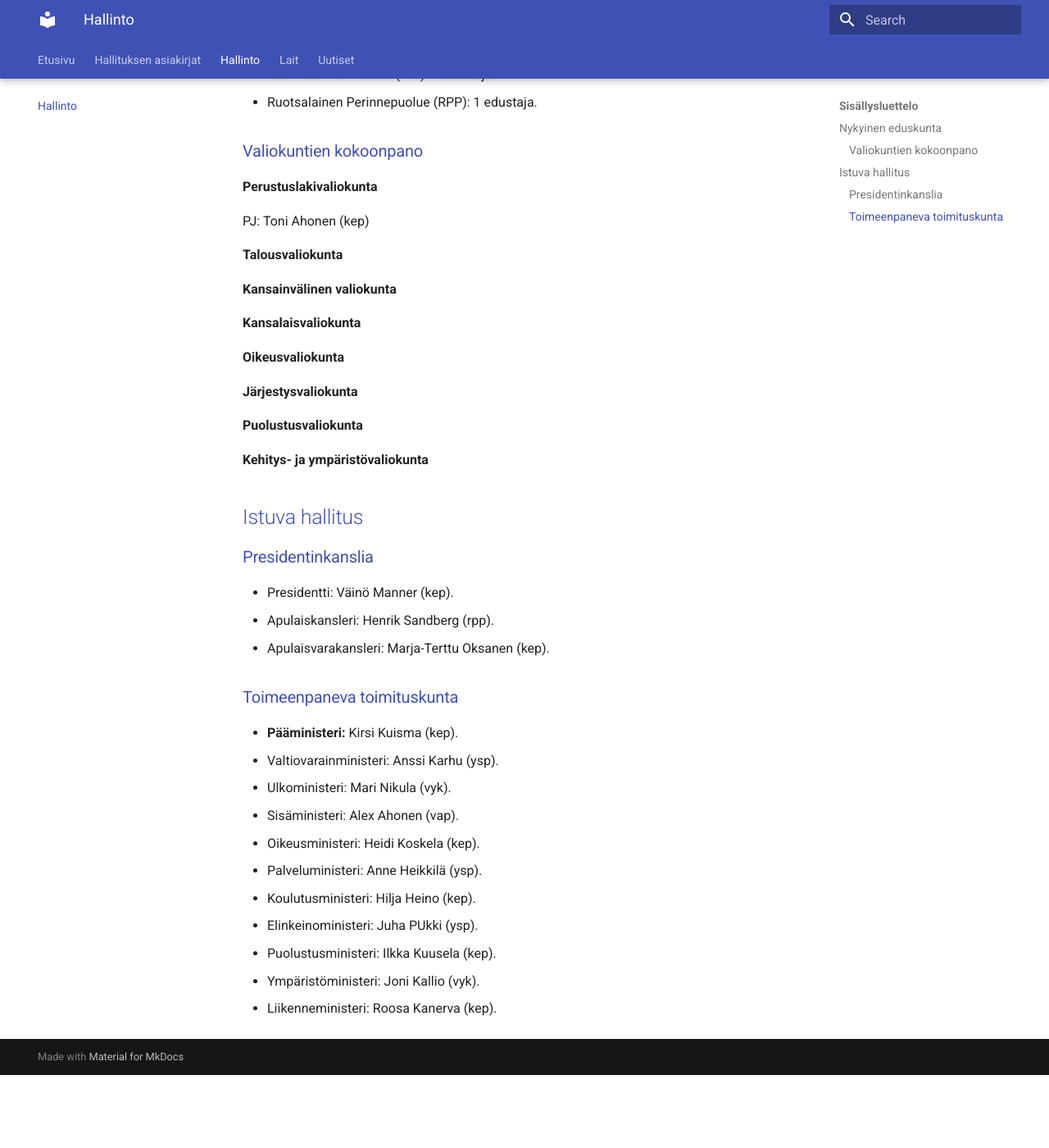
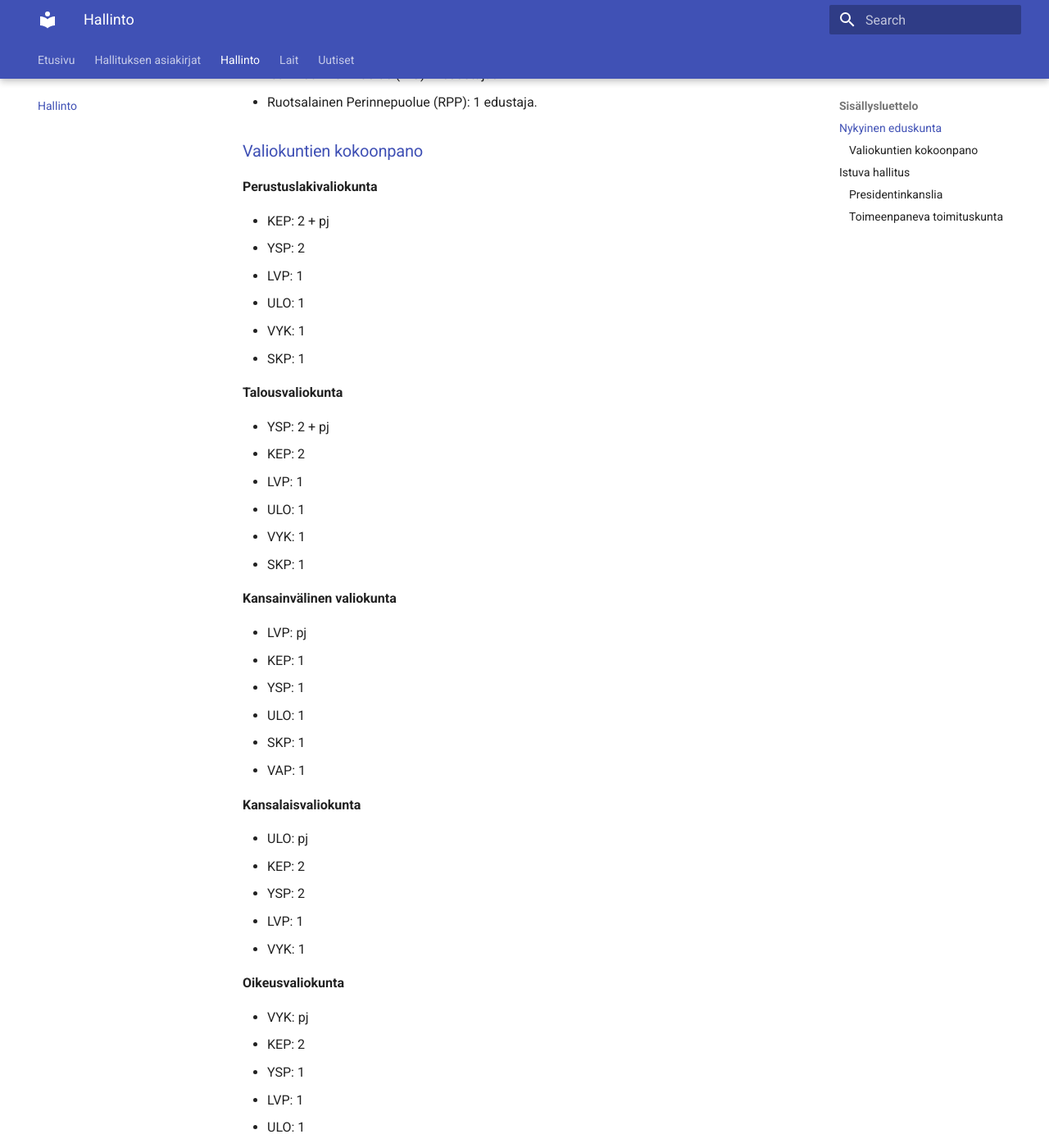
Before and after one commit to NicodemusN/lexwest, an MkDocs documentation site: the page built from docs/hallinto/index.md, in a window 1280 px wide and 1400 px high, scrolled down 727 px. Shown: the whole window at 82% size. Built offline with MkDocs 1.6.1 and Material for MkDocs 9.7.7, drawn with Linux system fonts in a browser that asks for light colours; before the commit the page ends 2038 px from its top, so only the background shows below that; some of the changed text lies outside the part shown.

Commit message:
Hallinto-artikkeli tehty loppuun

```diff
--- a/docs/hallinto/index.md
+++ b/docs/hallinto/index.md
@@ -8,59 +8,112 @@ Keskushallinto koostuu hallituksesta, eduskunnasta ja virastoista. Hallitus koos
 
 Yhteensä 28 edustajaa ja puhemies (kep).
 
-* Kansallinen Edistyspuolue (kep): 11 edustajaa.
-* Yhdistynyt Sosiaalipuolue (ysp): 10 edustajaa.
-* Vihreä Ympäristöliike (VYK): 5 edustajaa.
-* Vapauspuolue (VAP): 3 edustajaa.
+- Kansallinen Edistyspuolue (kep): 11 edustajaa.
+- Yhdistynyt Sosiaalipuolue (ysp): 10 edustajaa.
+- Vihreä Ympäristöliike (VYK): 5 edustajaa.
+- Vapauspuolue (VAP): 3 edustajaa.
 
 **Oppositiopuolueet**
 
 Yhteensä 21 edustajaa.
 
-* Liberaali Vasemmistopuolue (LVP): 8 edustajaa.
-* Uusi Oikea Liitto (ULO): 6 edustajaa.
-* Sosialistinen Kansanpuolue (SKP): 4 edustajaa.
-* Isänmaallinen Puolue (IPU): 2 edustajaa.
-* Ruotsalainen Perinnepuolue (RPP): 1 edustaja.
+- Liberaali Vasemmistopuolue (LVP): 8 edustajaa.
+- Uusi Oikea Liitto (ULO): 6 edustajaa.
+- Sosialistinen Kansanpuolue (SKP): 4 edustajaa.
+- Isänmaallinen Puolue (IPU): 2 edustajaa.
+- Ruotsalainen Perinnepuolue (RPP): 1 edustaja.
 
 ### Valiokuntien kokoonpano
 
 **Perustuslakivaliokunta**
 
-PJ: Toni Ahonen (kep)
+- KEP: 2 + pj
+- YSP: 2
+- LVP: 1
+- ULO: 1
+- VYK: 1
+- SKP: 1
 
 **Talousvaliokunta**
 
+- YSP: 2 + pj
+- KEP: 2
+- LVP: 1
+- ULO: 1
+- VYK: 1
+- SKP: 1
+
 **Kansainvälinen valiokunta**
+
+- LVP: pj
+- KEP: 1
+- YSP: 1
+- ULO: 1
+- SKP: 1
+- VAP: 1
 
 **Kansalaisvaliokunta**
 
+- ULO: pj
+- KEP: 2
+- YSP: 2
+- LVP: 1
+- VYK: 1
+
 **Oikeusvaliokunta**
+
+- VYK: pj
+- KEP: 2
+- YSP: 1
+- LVP: 1
+- ULO: 1
+- SKP: 1
 
 **Järjestysvaliokunta**
 
+- KEP: 1 + pj
+- YSP: 1
+- LVP: 1
+- ULO: 1
+- VAP: 1
+- IPU: 1
+
 **Puolustusvaliokunta**
 
+- YSP: 1 + pj
+- KEP: 1
+- LVP: 1
+- ULO: 1
+- VYK: 1
+- IPU: 1
+
 **Kehitys- ja ympäristövaliokunta**
+
+- LVP: 1 + pj
+- KEP: 1
+- YSP: 1
+- VYK: 1
+- VAP: 1
+- RPP: 1
 
 ## Istuva hallitus
 
 ### Presidentinkanslia
 
-* Presidentti: Väinö Manner (kep).
-* Apulaiskansleri: Henrik Sandberg (rpp).
-* Apulaisvarakansleri: Marja-Terttu Oksanen (kep).
+- Presidentti: Väinö Manner (kep).
+- Apulaiskansleri: Henrik Sandberg (rpp).
+- Apulaisvarakansleri: Marja-Terttu Oksanen (kep).
 
 ### Toimeenpaneva toimituskunta
 
-* **Pääministeri:** Kirsi Kuisma (kep).
-* Valtiovarainministeri: Anssi Karhu (ysp).
-* Ulkoministeri: Mari Nikula (vyk).
-* Sisäministeri: Alex Ahonen (vap).
-* Oikeusministeri: Heidi Koskela (kep).
-* Palveluministeri: Anne Heikkilä (ysp).
-* Koulutusministeri: Hilja Heino (kep).
-* Elinkeinoministeri: Juha PUkki (ysp).
-* Puolustusministeri: Ilkka Kuusela (kep).
-* Ympäristöministeri: Joni Kallio (vyk).
-* Liikenneministeri: Roosa Kanerva (kep).
+- **Pääministeri:** Kirsi Kuisma (kep).
+- Valtiovarainministeri: Anssi Karhu (ysp).
+- Ulkoministeri: Mari Nikula (vyk).
+- Sisäministeri: Alex Ahonen (vap).
+- Oikeusministeri: Heidi Koskela (kep).
+- Palveluministeri: Anne Heikkilä (ysp).
+- Koulutusministeri: Hilja Heino (kep).
+- Elinkeinoministeri: Juha PUkki (ysp).
+- Puolustusministeri: Ilkka Kuusela (kep).
+- Ympäristöministeri: Joni Kallio (vyk).
+- Liikenneministeri: Roosa Kanerva (kep).
```
Also changed, not shown: mkdocs.yml (line endings or trailing spaces), site/hallinto/index.html, site/search/search_index.json, 1 other file.
